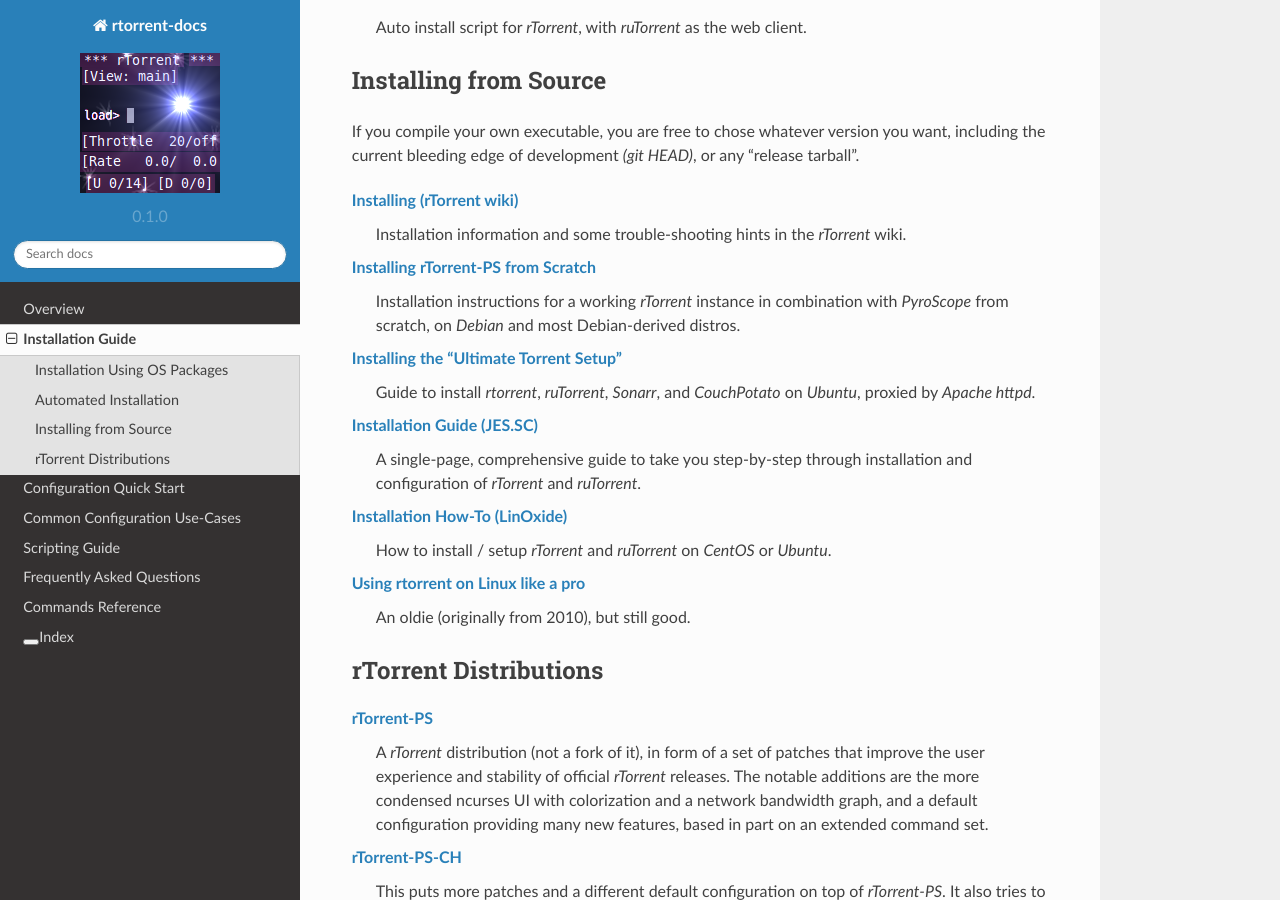
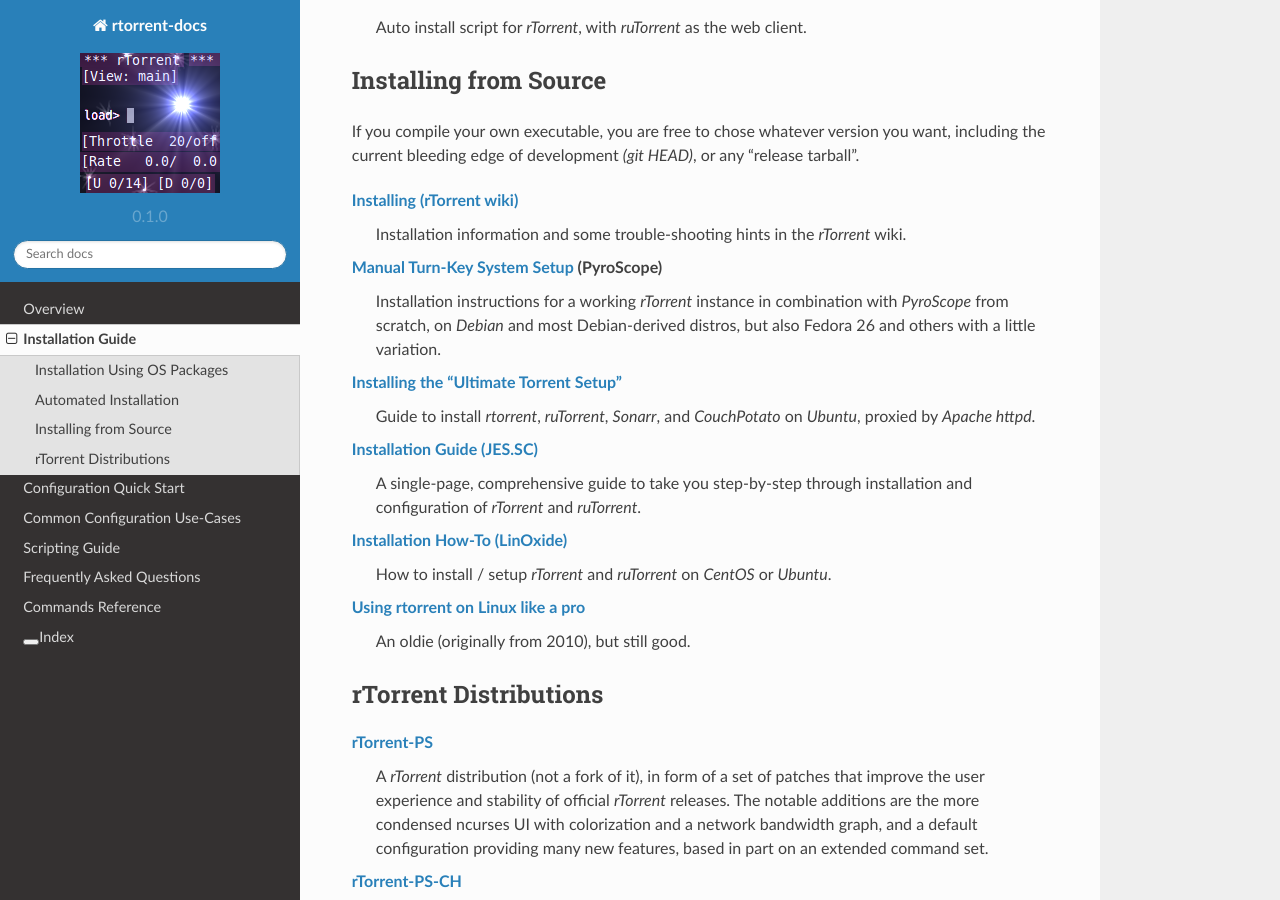
Before and after one commit to rtorrent-community/rtorrent-docs, a Sphinx documentation site: the page built from docs/installation.rst, in a window 1280 px wide and 900 px high, scrolled down 1637 px. Built offline with Sphinx 7.4.7 and the Read the Docs theme 2.0.0, drawn with Linux system fonts in a browser that asks for light colours.

Commit message:
docs: direct rt-ps installation guide link

```diff
--- a/docs/installation.rst
+++ b/docs/installation.rst
@@ -109,9 +109,9 @@
 
         Installation information and some trouble-shooting hints in the *rTorrent* wiki.
 
-    `Installing rTorrent-PS from Scratch <https://github.com/pyroscope/rtorrent-ps/blob/master/docs/DebianInstallFromSource.md#install-rtorrent-ps-and-pyrocore-on-debian-type-systems>`_
+    `Manual Turn-Key System Setup <https://rtorrent-ps.readthedocs.io/en/latest/install.html#debianinstallfromsource>`_ (PyroScope)
 
-        Installation instructions for a working *rTorrent* instance in combination with *PyroScope* from scratch, on *Debian* and most Debian-derived distros.
+        Installation instructions for a working *rTorrent* instance in combination with *PyroScope* from scratch, on *Debian* and most Debian-derived distros, but also Fedora 26 and others with a little variation.
 
     `Installing the “Ultimate Torrent Setup” <https://github.com/xombiemp/ultimate-torrent-setup/wiki#ultimate-torrent-setup>`_
 
```
